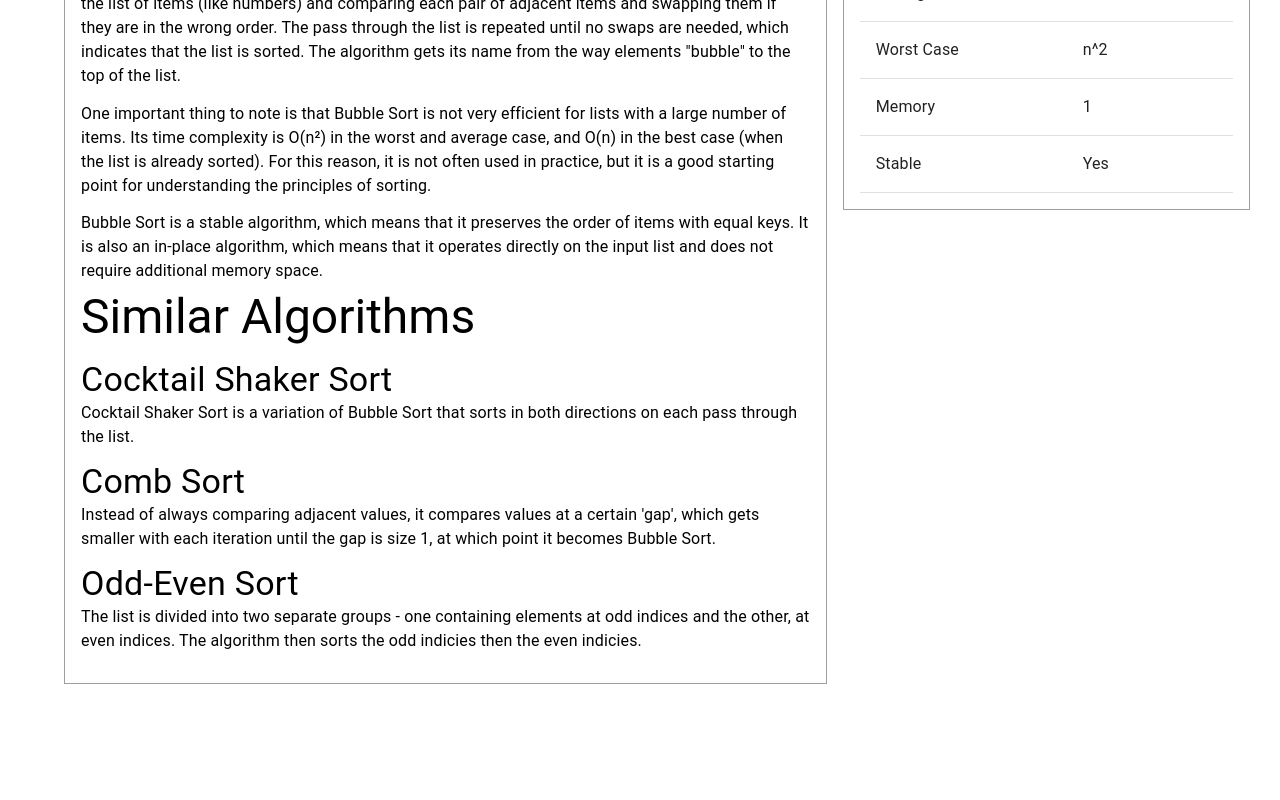
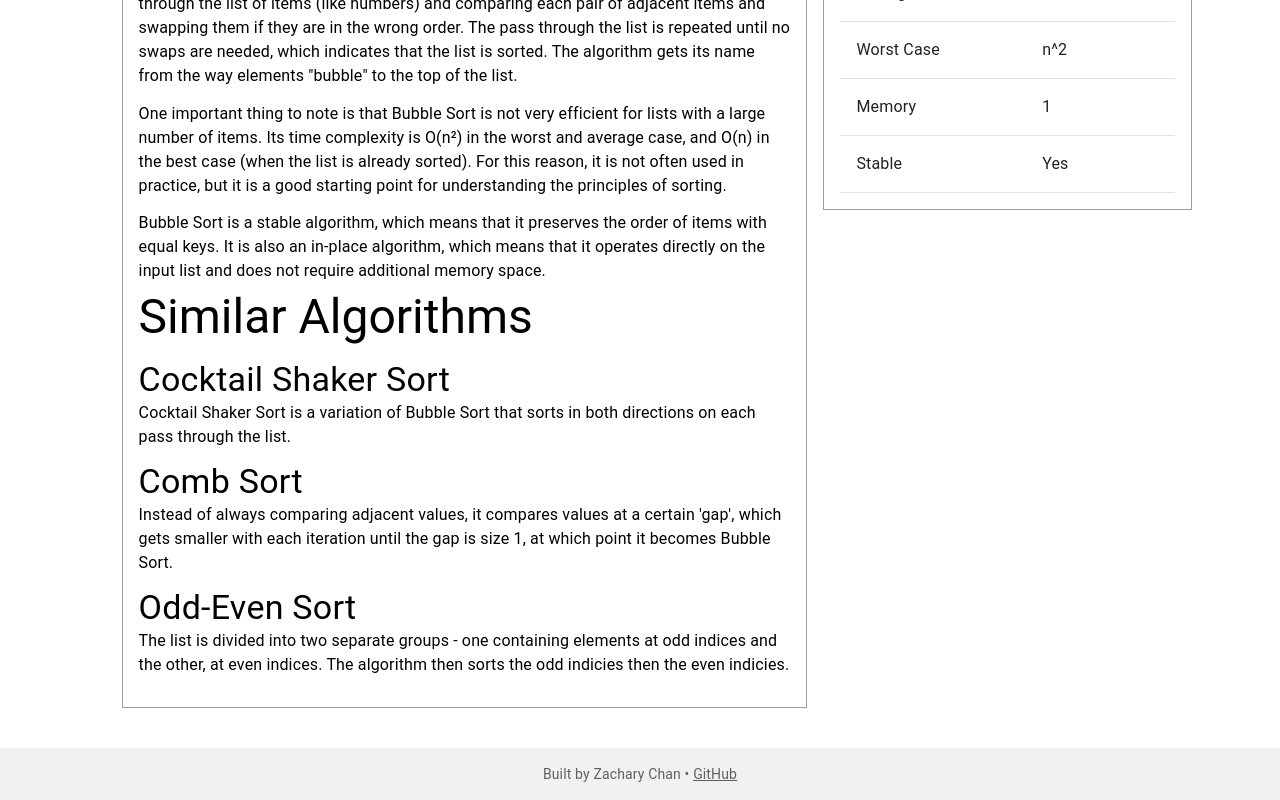
Before and after one commit to zach1502/Sorting-Visualizer, a React (Create React App) app: page /sorting in a window 1280 px wide. Shown: the part 792-1592 px from the top of the page. Before the commit the page ends 1476 px from the top, so only its background shows below. Built offline with nearby package versions, Linux system fonts and the light colour scheme.

Commit message:
Add footer

```diff
--- a/src/pages/Layout.jsx
+++ b/src/pages/Layout.jsx
@@ -1,6 +1,6 @@
 // src/components/Layout.js
 import React from 'react';
-import { Box, AppBar, Toolbar, Typography, Button } from '@mui/material';
+import { Box, AppBar, Toolbar, Typography, Button, Container, Link as MuiLink } from '@mui/material';
 import { Link } from 'react-router-dom';
 
 function Layout({ children }) {
@@ -15,7 +15,18 @@ function Layout({ children }) {
         </Toolbar>
       </AppBar>
 
-      {children}
+      <Container>
+        {children}
+      </Container>
+
+      <Box mt={5} bgcolor="#f1f1f1" color="black" p={2}>
+        <Typography variant="body2" color="textSecondary" align="center">
+          {'Built by Zachary Chan • '}
+          <MuiLink color="inherit" href="https://github.com/zach1502">
+            GitHub
+          </MuiLink>
+        </Typography>
+      </Box>
     </Box>
   );
 }
--- a/src/pages/SortingVisualizer.jsx
+++ b/src/pages/SortingVisualizer.jsx
@@ -93,7 +93,7 @@ function SortingVisualizer() {
     <Box mt={3} mx="auto"
       display={'flex'}
       flexDirection={'column'}
-      height={'100vh'}
+      height={'100%'}
       width={'90%'}
     >
       <Grid container spacing={2} justifyContent="space-between" alignItems="center">
```
